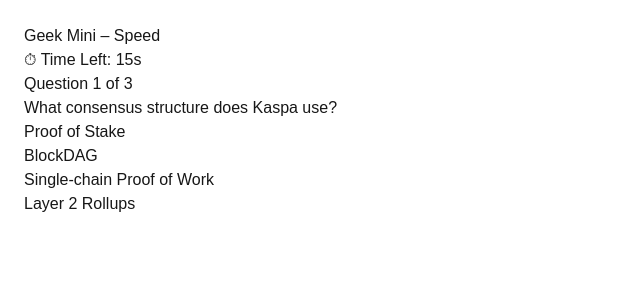
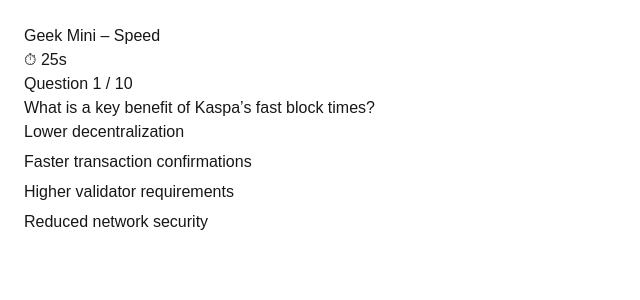
Before and after one commit to GEEKProtocol0110/geek-mini, a Next.js app: page /speed in a window 1280 px wide. Shown: the top 300 px of the page, without its empty margins (0-640 px from the left). Built offline with nearby package versions, Linux system fonts and the light colour scheme.

Commit message:
Geek Mini v1: Daily + Speed modes, timers, cooldown, results

```diff
--- a/src/app/daily/page.tsx
+++ b/src/app/daily/page.tsx
@@ -4,19 +4,42 @@
 import { useEffect, useState } from "react";
 import questions from "../../data/questions/kaspa.daily.json";
 
+type Answer = {
+  text: string;
+  isCorrect: boolean;
+};
+
+function shuffleAnswers(question: any): Answer[] {
+  const entries = question.choices.map((text: string, index: number) => ({
+    text,
+    isCorrect: index === question.answer
+  }));
+
+  return [...entries].sort(() => Math.random() - 0.5);
+}
+
 export default function DailyPage() {
   const router = useRouter();
 
   const [quizQuestions, setQuizQuestions] = useState<typeof questions>([]);
+  const [answers, setAnswers] = useState<Answer[]>([]);
   const [index, setIndex] = useState(0);
   const [score, setScore] = useState(0);
   const [answered, setAnswered] = useState(false);
 
-  // ✅ Shuffle ONLY on the client, after mount
+  // Shuffle questions ONCE (client only)
   useEffect(() => {
     const shuffled = [...questions].sort(() => Math.random() - 0.5);
     setQuizQuestions(shuffled.slice(0, 5));
   }, []);
+
+  // Shuffle answers when question changes
+  useEffect(() => {
+    if (quizQuestions[index]) {
+      setAnswers(shuffleAnswers(quizQuestions[index]));
+      setAnswered(false);
+    }
+  }, [index, quizQuestions]);
 
   const q = quizQuestions[index];
 
@@ -24,10 +47,10 @@
     return <main style={{ padding: 24 }}>Loading…</main>;
   }
 
-  function handleAnswer(choiceIndex: number) {
+  function handleAnswer(isCorrect: boolean) {
     if (answered) return;
 
-    if (choiceIndex === q.answer) {
+    if (isCorrect) {
       setScore((s) => s + 1);
     }
 
@@ -37,9 +60,8 @@
   function nextQuestion() {
     if (index + 1 < quizQuestions.length) {
       setIndex((i) => i + 1);
-      setAnswered(false);
     } else {
-      router.push(`/result?score=${score}`);
+      router.push(`/result?score=${score}&mode=daily`);
     }
   }
 
@@ -54,9 +76,11 @@
       <p>{q.question}</p>
 
       <ul>
-        {q.choices.map((c, i) => (
+        {answers.map((a, i) => (
           <li key={i}>
-            <button onClick={() => handleAnswer(i)}>{c}</button>
+            <button onClick={() => handleAnswer(a.isCorrect)}>
+              {a.text}
+            </button>
           </li>
         ))}
       </ul>
--- a/src/app/result/page.tsx
+++ b/src/app/result/page.tsx
@@ -1,15 +1,58 @@
 "use client";
 
-import { useSearchParams } from "next/navigation";
+import { useRouter, useSearchParams } from "next/navigation";
+import { useEffect } from "react";
 
 export default function ResultPage() {
+  const router = useRouter();
   const params = useSearchParams();
-  const score = params.get("score") ?? "0";
+
+  const score = Number(params.get("score") ?? 0);
+  const answered = Number(params.get("answered") ?? score);
+  const mode = params.get("mode") ?? "daily";
+
+  const accuracy =
+    answered > 0 ? Math.round((score / answered) * 100) : 0;
+
+  // ✅ Set cooldown AFTER finishing Speed
+  useEffect(() => {
+    if (mode === "speed") {
+      localStorage.setItem("speed_last_play", Date.now().toString());
+    }
+  }, [mode]);
+
+  function handlePlayAgain() {
+    if (mode === "speed") {
+      const last = localStorage.getItem("speed_last_play");
+      if (last && Date.now() - Number(last) < 30000) {
+        alert("Speed mode cooldown: please wait a few seconds.");
+        return;
+      }
+    }
+    router.push(`/${mode}`);
+  }
 
   return (
     <main style={{ padding: 24 }}>
       <h1>Geek Mini – Results</h1>
-      <p>Your score: {score}</p>
+
+      <p>Mode: {mode}</p>
+      <p>Score: {score}</p>
+      <p>Answered: {answered}</p>
+      <p>Accuracy: {accuracy}%</p>
+
+      <div style={{ marginTop: 24 }}>
+        <button onClick={handlePlayAgain}>
+          Play Again
+        </button>
+
+        <button
+          onClick={() => router.push("/")}
+          style={{ marginLeft: 12 }}
+        >
+          Home
+        </button>
+      </div>
     </main>
   );
 }
--- a/src/app/speed/page.tsx
+++ b/src/app/speed/page.tsx
@@ -4,76 +4,164 @@
 import { useEffect, useState } from "react";
 import questions from "../../data/questions/kaspa.daily.json";
 
+type Answer = {
+  text: string;
+  isCorrect: boolean;
+};
+
+function shuffleAnswers(question: any): Answer[] {
+  const entries = question.choices.map((text: string, index: number) => ({
+    text,
+    isCorrect: index === question.answer
+  }));
+  return [...entries].sort(() => Math.random() - 0.5);
+}
+
 export default function SpeedPage() {
   const router = useRouter();
 
+  /* ---------------- STATE ---------------- */
+  const [cooldownLeft, setCooldownLeft] = useState<number | null>(null);
+
   const [quizQuestions, setQuizQuestions] = useState<typeof questions>([]);
+  const [answers, setAnswers] = useState<Answer[]>([]);
   const [index, setIndex] = useState(0);
   const [score, setScore] = useState(0);
-  const [timeLeft, setTimeLeft] = useState(20);
+  const [answeredCount, setAnsweredCount] = useState(0);
   const [answered, setAnswered] = useState(false);
+  const [selectedCorrect, setSelectedCorrect] = useState<boolean | null>(null);
+  const [timeLeft, setTimeLeft] = useState(30);
 
-  // Shuffle + limit ONCE (client only)
+  /* ---------------- COOLDOWN CHECK ---------------- */
   useEffect(() => {
-    const shuffled = [...questions].sort(() => Math.random() - 0.5);
-    setQuizQuestions(shuffled.slice(0, 5));
+    const last = localStorage.getItem("speed_last_play");
+    if (!last) return;
+
+    const elapsed = Date.now() - Number(last);
+    const remaining = 30000 - elapsed;
+
+    if (remaining > 0) {
+      setCooldownLeft(Math.ceil(remaining / 1000));
+
+      const interval = setInterval(() => {
+        const nowElapsed = Date.now() - Number(last);
+        const nowRemaining = 30000 - nowElapsed;
+
+        if (nowRemaining <= 0) {
+          clearInterval(interval);
+          setCooldownLeft(null);
+        } else {
+          setCooldownLeft(Math.ceil(nowRemaining / 1000));
+        }
+      }, 1000);
+
+      return () => clearInterval(interval);
+    }
   }, []);
 
-  // Countdown timer
+  /* ---------------- SHUFFLE QUESTIONS ---------------- */
   useEffect(() => {
+    if (cooldownLeft !== null) return;
+
+    const shuffled = [...questions].sort(() => Math.random() - 0.5);
+    setQuizQuestions(shuffled.slice(0, 10));
+  }, [cooldownLeft]);
+
+  /* ---------------- SHUFFLE ANSWERS ---------------- */
+  useEffect(() => {
+    if (cooldownLeft !== null) return;
+
+    if (quizQuestions[index]) {
+      setAnswers(shuffleAnswers(quizQuestions[index]));
+      setAnswered(false);
+      setSelectedCorrect(null);
+    }
+  }, [index, quizQuestions, cooldownLeft]);
+
+  /* ---------------- TIMER ---------------- */
+  useEffect(() => {
+    if (cooldownLeft !== null) return;
+
     if (timeLeft <= 0) {
-      router.push(`/result?score=${score}`);
+      router.push(
+        `/result?score=${score}&mode=speed&answered=${answeredCount}`
+      );
       return;
     }
 
-    const timer = setTimeout(() => {
-      setTimeLeft((t) => t - 1);
-    }, 1000);
+    const t = setTimeout(() => setTimeLeft((v) => v - 1), 1000);
+    return () => clearTimeout(t);
+  }, [timeLeft, score, answeredCount, router, cooldownLeft]);
 
-    return () => clearTimeout(timer);
-  }, [timeLeft, score, router]);
+  /* ---------------- GAME LOGIC ---------------- */
+  const q = quizQuestions[index];
 
-  const q = quizQuestions[index];
+  function handleAnswer(isCorrect: boolean) {
+    if (answered) return;
+
+    setAnswered(true);
+    setAnsweredCount((c) => c + 1);
+    setSelectedCorrect(isCorrect);
+
+    if (isCorrect) setScore((s) => s + 1);
+
+    setTimeout(() => {
+      if (index + 1 < quizQuestions.length) {
+        setIndex((i) => i + 1);
+      } else {
+        router.push(
+          `/result?score=${score + (isCorrect ? 1 : 0)}&mode=speed&answered=${answeredCount + 1}`
+        );
+      }
+    }, 300);
+  }
+
+  /* ---------------- RENDER ---------------- */
+  if (cooldownLeft !== null) {
+    return (
+      <main style={{ padding: 24 }}>
+        <h1>Geek Mini – Speed</h1>
+        <p>⏳ Speed mode cooldown</p>
+        <p>Please wait {cooldownLeft}s before playing again.</p>
+        <button onClick={() => router.push("/")}>Go Home</button>
+      </main>
+    );
+  }
 
   if (!q) {
     return <main style={{ padding: 24 }}>Loading…</main>;
-  }
-
-  function handleAnswer(choiceIndex: number) {
-    if (answered) return;
-
-    if (choiceIndex === q.answer) {
-      setScore((s) => s + 1);
-    }
-
-    setAnswered(true);
-
-    // Move quickly to next question
-    setTimeout(() => {
-      if (index + 1 < quizQuestions.length) {
-        setIndex((i) => i + 1);
-        setAnswered(false);
-      } else {
-        router.push(`/result?score=${score + (choiceIndex === q.answer ? 1 : 0)}`);
-      }
-    }, 300);
   }
 
   return (
     <main style={{ padding: 24 }}>
       <h1>Geek Mini – Speed</h1>
 
-      <p>⏱ Time Left: {timeLeft}s</p>
+      <p>⏱ {timeLeft}s</p>
       <p>
-        Question {index + 1} of {quizQuestions.length}
+        Question {index + 1} / {quizQuestions.length}
       </p>
 
       <p>{q.question}</p>
 
       <ul>
-        {q.choices.map((c, i) => (
+        {answers.map((a, i) => (
           <li key={i}>
-            <button onClick={() => handleAnswer(i)}>{c}</button>
+            <button
+              onClick={() => handleAnswer(a.isCorrect)}
+              disabled={answered}
+              style={{
+                background:
+                  selectedCorrect === null
+                    ? ""
+                    : a.isCorrect
+                    ? "#16a34a"
+                    : "#dc2626",
+                color: selectedCorrect === null ? "" : "white",
+                marginBottom: 6
+              }}
+            >
+              {a.text}
+            </button>
           </li>
         ))}
       </ul>
--- a/src/data/questions/kaspa.daily.json
+++ b/src/data/questions/kaspa.daily.json
@@ -2,27 +2,121 @@
   {
     "id": "kaspa_001",
     "question": "What consensus structure does Kaspa use?",
-    "choices": ["Proof of Stake", "BlockDAG", "Single-chain Proof of Work", "Layer 2 Rollups"],
+    "choices": [
+      "Proof of Stake",
+      "BlockDAG",
+      "Single-chain Proof of Work",
+      "Layer 2 Rollups"
+    ],
     "answer": 1,
-    "explain": "Kaspa uses a BlockDAG."
+    "explain": "Kaspa uses a BlockDAG, allowing blocks to be processed in parallel."
   },
   {
     "id": "kaspa_002",
-    "question": "Kaspa is secured using which mechanism?",
-    "choices": ["Proof of Stake", "Proof of Work", "Delegated Proof of Stake", "Proof of Authority"],
+    "question": "Kaspa is secured using which consensus mechanism?",
+    "choices": [
+      "Proof of Stake",
+      "Proof of Work",
+      "Delegated Proof of Stake",
+      "Proof of Authority"
+    ],
     "answer": 1,
-    "explain": "Kaspa uses Proof of Work."
+    "explain": "Kaspa uses Proof of Work for security."
   },
   {
     "id": "kaspa_003",
-    "question": "What is a primary goal of Kaspa?",
+    "question": "What is one of Kaspa’s main design goals?",
     "choices": [
       "High throughput without sacrificing decentralization",
       "Privacy-first transactions",
-      "Smart contracts",
-      "NFT marketplaces"
+      "Smart contract execution",
+      "Centralized validation"
     ],
     "answer": 0,
-    "explain": "Kaspa focuses on speed, security, and decentralization."
+    "explain": "Kaspa focuses on speed and scalability while remaining decentralized."
+  },
+  {
+    "id": "kaspa_004",
+    "question": "What allows Kaspa to achieve faster block processing?",
+    "choices": [
+      "Sharding",
+      "BlockDAG parallel blocks",
+      "Centralized miners",
+      "Layer 2 channels"
+    ],
+    "answer": 1,
+    "explain": "Kaspa’s BlockDAG allows many blocks to be confirmed simultaneously."
+  },
+  {
+    "id": "kaspa_005",
+    "question": "Which hashing algorithm does Kaspa use?",
+    "choices": [
+      "SHA-256",
+      "Ethash",
+      "kHeavyHash",
+      "Scrypt"
+    ],
+    "answer": 2,
+    "explain": "Kaspa uses the kHeavyHash Proof-of-Work algorithm."
+  },
+  {
+    "id": "kaspa_006",
+    "question": "Kaspa aims to scale without compromising which core blockchain property?",
+    "choices": [
+      "Centralization",
+      "Decentralization",
+      "Permissioned access",
+      "Validator slashing"
+    ],
+    "answer": 1,
+    "explain": "Maintaining decentralization is a core goal of Kaspa."
+  },
+  {
+    "id": "kaspa_007",
+    "question": "What problem does Kaspa’s BlockDAG design primarily solve?",
+    "choices": [
+      "Slow transaction finality",
+      "Mining centralization",
+      "Smart contract execution",
+      "High gas fees"
+    ],
+    "answer": 0,
+    "explain": "BlockDAG allows high throughput and faster confirmations."
+  },
+  {
+    "id": "kaspa_008",
+    "question": "Kaspa belongs to which category of blockchain networks?",
+    "choices": [
+      "Proof-of-Stake Layer 1",
+      "Proof-of-Work Layer 1",
+      "Layer 2 scaling network",
+      "Sidechain"
+    ],
+    "answer": 1,
+    "explain": "Kaspa is a Proof-of-Work Layer 1 blockchain."
+  },
+  {
+    "id": "kaspa_009",
+    "question": "What makes Kaspa different from traditional linear blockchains?",
+    "choices": [
+      "It uses smart contracts",
+      "It processes blocks sequentially",
+      "It allows multiple blocks at the same time",
+      "It is permissioned"
+    ],
+    "answer": 2,
+    "explain": "Kaspa allows multiple blocks to coexist via its BlockDAG structure."
+  },
+  {
+    "id": "kaspa_010",
+    "question": "What is a key benefit of Kaspa’s fast block times?",
+    "choices": [
+      "Lower decentralization",
+      "Faster transaction confirmations",
+      "Higher validator requirements",
+      "Reduced network security"
+    ],
+    "answer": 1,
+    "explain": "Fast block times improve confirmation speed without sacrificing security."
   }
 ]
```
